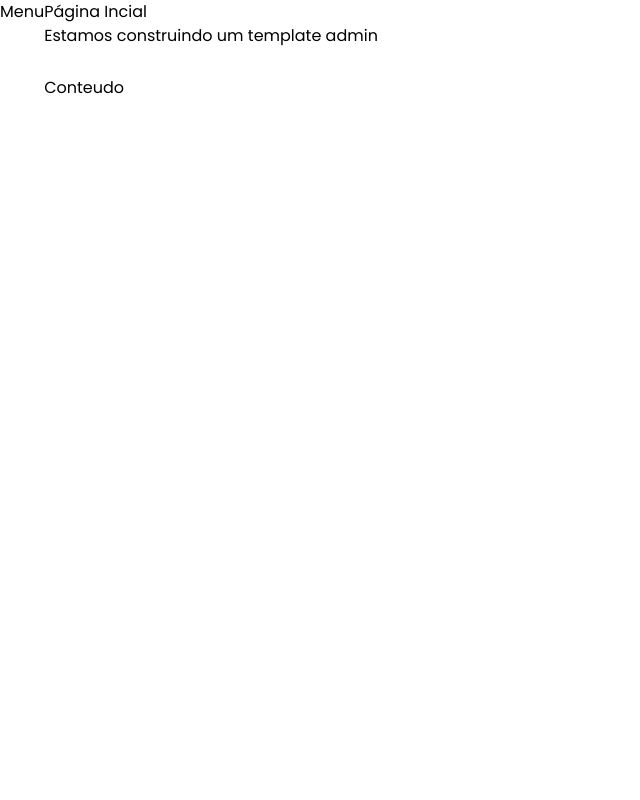
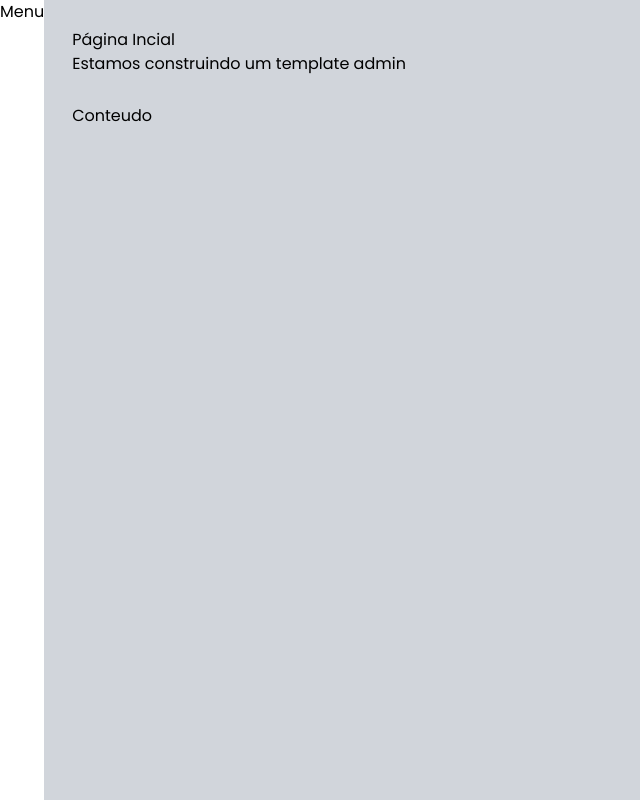
Before and after one commit to fjuncal/admin-template, a Next.js app: page / in a window 1280 px wide. Shown: the whole page, without its empty margins (0-640 px from the left). Built offline with nearby package versions, Linux system fonts and the light colour scheme.

Commit message:
Acertando o css do componente de Layout

```diff
--- a/src/components/template/Layout.tsx
+++ b/src/components/template/Layout.tsx
@@ -10,9 +10,12 @@
 
 export default function Layout(props: LayoutProps) {
   return (
-    <div className={`flex`}>
+    <div className={`flex h-screen w-screen`}>
       <MenuLateral />
-      <div>
+      <div
+        className={`flex flex-col w-full p-7
+          bg-gray-300`}
+      >
         <Cabecalho titulo={props.titulo} subtitulo={props.subtitulo} />
         <Conteudo>{props.children}</Conteudo>
       </div>
```
